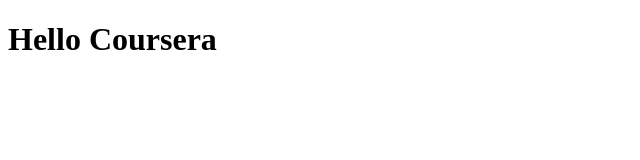
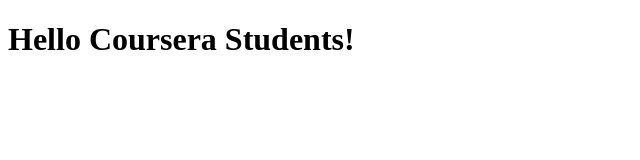
Before and after one commit to vinayakayr/coursera-test, a plain HTML site: page index.html in a window 1280 px wide. Shown: the whole page, without its empty margins (0-640 px from the left). Drawn offline with Linux system fonts and the light colour scheme.

Commit message:
Next Version Of Web File.

```diff
--- a/index.html
+++ b/index.html
@@ -3,6 +3,6 @@
 	<meta charset="wtf-8" >
 </head>
 <body>
-	<h1>Hello Coursera</h1>
+	<h1>Hello Coursera Students!</h1>
 </body>
 </html>
```
